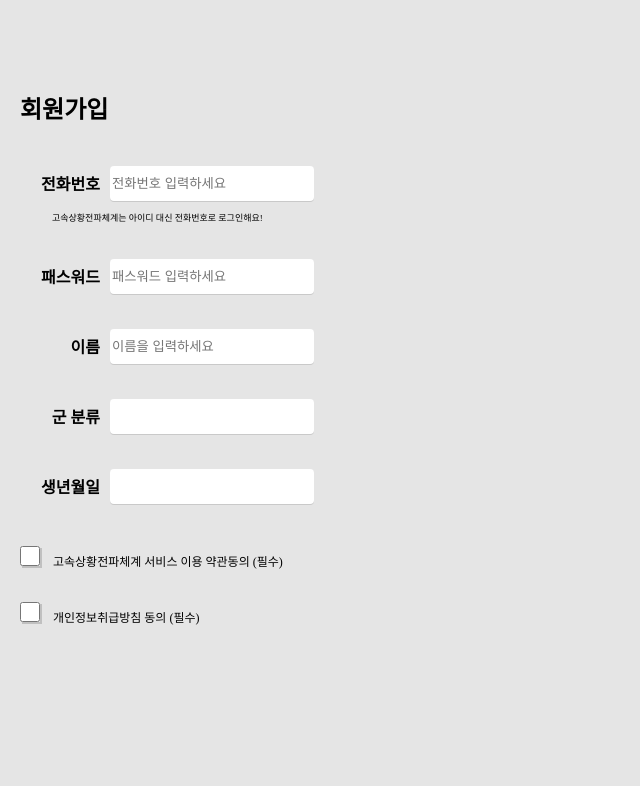
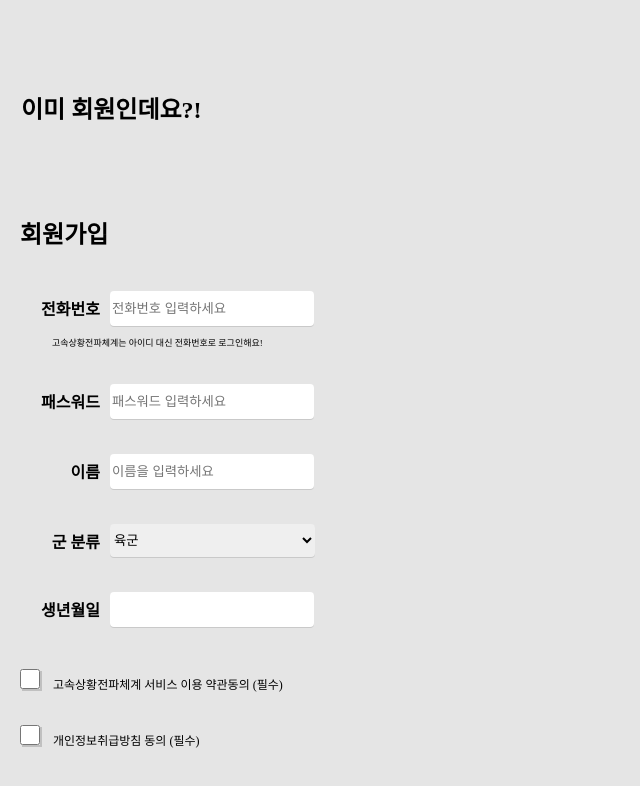
Before and after one commit to KMU-WINK/hssp-web, a Next.js app: page /signup in a window 1280 px wide. Shown: the top 786 px of the page, without its empty margins (0-640 px from the left). Built offline with nearby package versions, Linux system fonts and the light colour scheme.

Commit message:
add dropdown list signup page #3

```diff
--- a/package.json
+++ b/package.json
@@ -8,7 +8,10 @@
   "dependencies": {
     "next": "^9.4.4",
     "react": "^16.13.1",
+    "react-datepicker": "^3.1.3",
+    "react-daypicker": "^3.0.10",
     "react-dom": "^16.13.1",
+    "react-multi-select-component": "^3.0.1",
     "react-switch": "^5.0.1"
   }
 }
--- a/pages/signup.js
+++ b/pages/signup.js
@@ -1,14 +1,20 @@
 import sReact from "react";
 import Link from 'next/link';
+
 import {Layout} from "../components/Layout";
 import {InputBox} from "../components/InputBox";
 import {CheckBox} from "../components/CheckBox";
 
+
+
+
 const SignUp = () => {
+
 
     return <>
         <Layout>
-            <h1 style={styles.h1}>회원가입</h1>
+            <h1 id="signinm" style={styles.signinm}>이미 회원인데요?!</h1>
+            <h1 id="signupm" style={styles.signupm}>회원가입</h1>
             <InputBox
                 name="전화번호"
                 placeholder="전화번호 입력하세요"
@@ -25,16 +31,24 @@ const SignUp = () => {
                 placeholder="이름을 입력하세요"
                 type="text"
             />
-            <InputBox
-                name="군 분류"
-                placeholder=""
+            <h1 id="menu" style={styles.menu}>군 분류</h1>
 
-            />
+            <select style={styles.dropdown}>
+                <option value="육군">육군</option>
+                <option value="해군">해군</option>
+                <option value="공군">공군</option>
+                <option value="해병대">해병대</option>
+                <option value="의무경찰">의무경찰</option>
+                <option value="의무소방원">의무소방원</option>
+                <option value="사회복무요원">사회복무요원</option>
+                <option value="대체복무">대체복무</option>
+            </select>
+
             <InputBox
                 name="생년월일"
                 placeholder=""
+            />
 
-            />
             <CheckBox
                 checkboxmessage="고속상황전파체계 서비스 이용 약관동의 (필수)"
             />
@@ -46,15 +60,39 @@ const SignUp = () => {
 };
 
 const styles = {
-    h1 : {
+    signinm : {
+        fontSize : 24,
+        marginTop : 90,
+        marginLeft : 21,
+        fontWeight: 'bold',
+    },
+    signupm : {
         fontSize : 24,
         marginTop : 90,
         marginLeft : 20,
         fontWeight: 'bold',
+    },
+    menu : {
+        width:70,
+        height:30,
+        fontSize:16,
+        fontWeight:'bold',
+        marginLeft:30,
+        marginTop: 30,
+        textAlign:'right',
+        position: 'absolute',
 
+    },
+    dropdown : {
+        height:33,
+        width:205,
+        borderRadius:4,
+        border:'none',
+        boxShadow:'0px 1px 0px rgba(0, 0, 0, 0.12)',
+        marginLeft:110,
+        marginTop: 25,
 
     }
-
 }
 
 export default SignUp;
```
Also changed, not shown: 2 other files (tests, documents, lock files or other folders).
